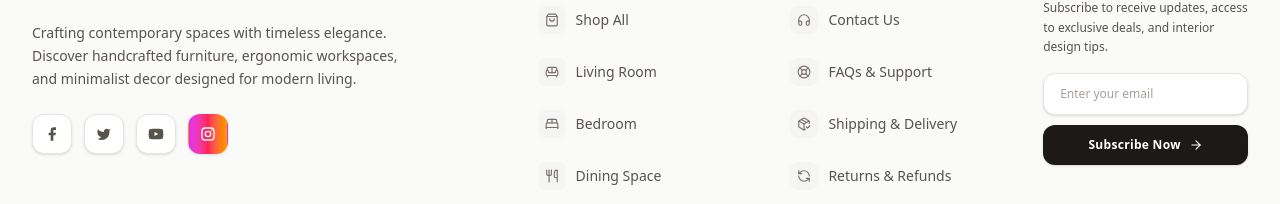
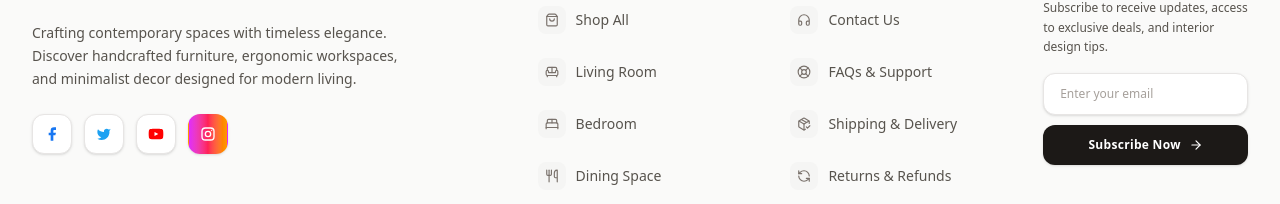
Before and after one commit to dineshgnanavel01-code/dinafurniture, a React (Vite) app: page / in a window 1280 px wide. Shown: the part 4911-5115 px from the top of the page. Built offline with nearby package versions, Linux system fonts and the light colour scheme.

Commit message:
Use original social media brand colors

```diff
--- a/src/components/Footer.jsx
+++ b/src/components/Footer.jsx
@@ -72,16 +72,16 @@
             {/* Social Icons */}
             <div className="flex items-center gap-3 pt-1">
               {[
-                { label: 'Facebook', href: 'https://facebook.com', path: 'M18 2h-3a5 5 0 0 0-5 5v3H7v4h3v8h4v-8h3l1-4h-4V7a1 1 0 0 1 1-1h3z' },
-                { label: 'Twitter', href: 'https://twitter.com', path: 'M22 4s-.7 2.1-2 3.4c1.6 10-9.4 17.3-18 11.6 2.2.1 4.4-.6 6-2C3 15.5.5 9.6 3 5c2.2 2.6 5.6 4.1 9 4-.9-4.2 4-6.6 7-3.8 1.1 0 3-1.2 3-1.2z' },
-                { label: 'Youtube', href: 'https://youtube.com', path: 'M22.54 6.42a2.78 2.78 0 0 0-1.95-1.96C18.88 4 12 4 12 4s-6.88 0-8.59.46a2.78 2.78 0 0 0-1.95 1.96A29 29 0 0 0 1 12a29 29 0 0 0 .46 5.58 2.78 2.78 0 0 0 1.95 1.96C5.12 20 12 20 12 20s6.88 0 8.59-.46a2.78 2.78 0 0 0 1.95-1.96A29 29 0 0 0 23 12a29 29 0 0 0-.46-5.58zM9.75 15.02V8.98L15.5 12l-5.75 3.02z' }
+                { label: 'Facebook', href: 'https://facebook.com', color: 'text-[#1877F2] hover:bg-[#1877F2] hover:text-white', path: 'M18 2h-3a5 5 0 0 0-5 5v3H7v4h3v8h4v-8h3l1-4h-4V7a1 1 0 0 1 1-1h3z' },
+                { label: 'Twitter', href: 'https://twitter.com', color: 'text-[#1DA1F2] hover:bg-[#1DA1F2] hover:text-white', path: 'M22 4s-.7 2.1-2 3.4c1.6 10-9.4 17.3-18 11.6 2.2.1 4.4-.6 6-2C3 15.5.5 9.6 3 5c2.2 2.6 5.6 4.1 9 4-.9-4.2 4-6.6 7-3.8 1.1 0 3-1.2 3-1.2z' },
+                { label: 'Youtube', href: 'https://youtube.com', color: 'text-[#FF0000] hover:bg-[#FF0000] hover:text-white', path: 'M22.54 6.42a2.78 2.78 0 0 0-1.95-1.96C18.88 4 12 4 12 4s-6.88 0-8.59.46a2.78 2.78 0 0 0-1.95 1.96A29 29 0 0 0 1 12a29 29 0 0 0 .46 5.58 2.78 2.78 0 0 0 1.95 1.96C5.12 20 12 20 12 20s6.88 0 8.59-.46a2.78 2.78 0 0 0 1.95-1.96A29 29 0 0 0 23 12a29 29 0 0 0-.46-5.58zM9.75 15.02V8.98L15.5 12l-5.75 3.02z' }
               ].map((social) => (
                 <a
                   key={social.label}
                   href={social.href}
                   target="_blank"
                   rel="noopener noreferrer"
-                  className="w-10 h-10 rounded-xl bg-white dark:bg-stone-800 border border-stone-200 dark:border-stone-700 flex items-center justify-center text-stone-600 dark:text-stone-400 hover:bg-stone-900 hover:text-white dark:hover:bg-amber-600 dark:hover:text-white hover:border-transparent transition-all duration-300 shadow-sm"
+                  className={`w-10 h-10 rounded-xl bg-white dark:bg-stone-800 border border-stone-200 dark:border-stone-700 flex items-center justify-center ${social.color} hover:border-transparent transition-all duration-300 shadow-sm`}
                   aria-label={social.label}
                 >
                   <svg className="w-4 h-4 fill-current" viewBox="0 0 24 24">
```
